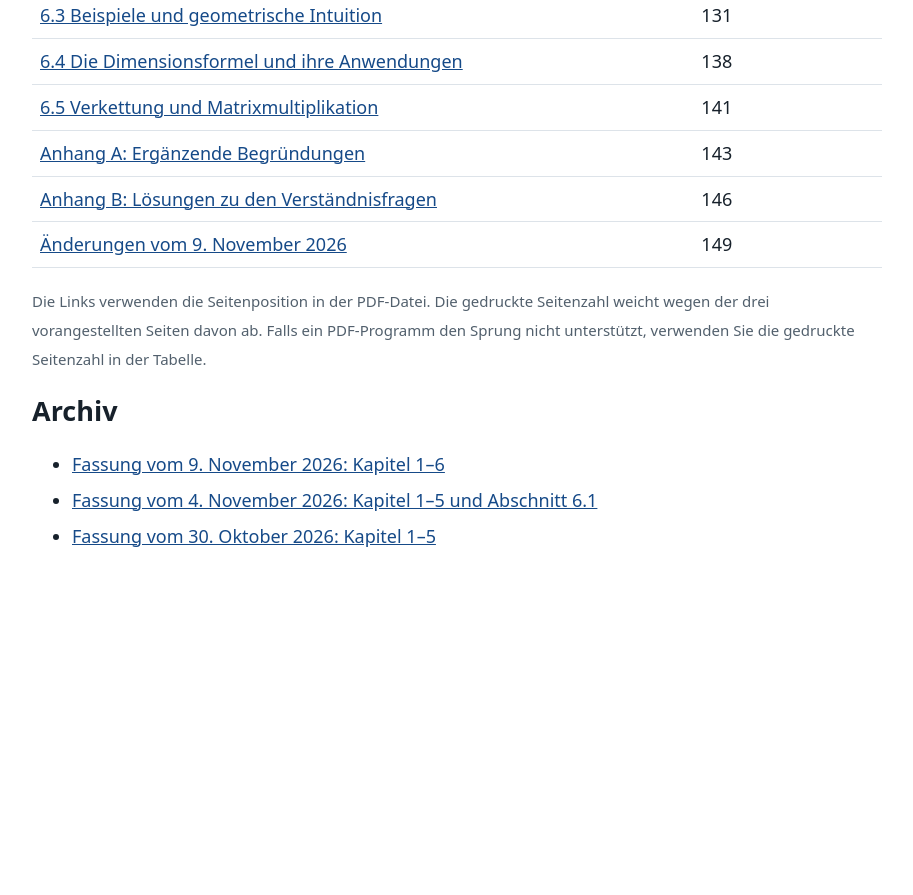
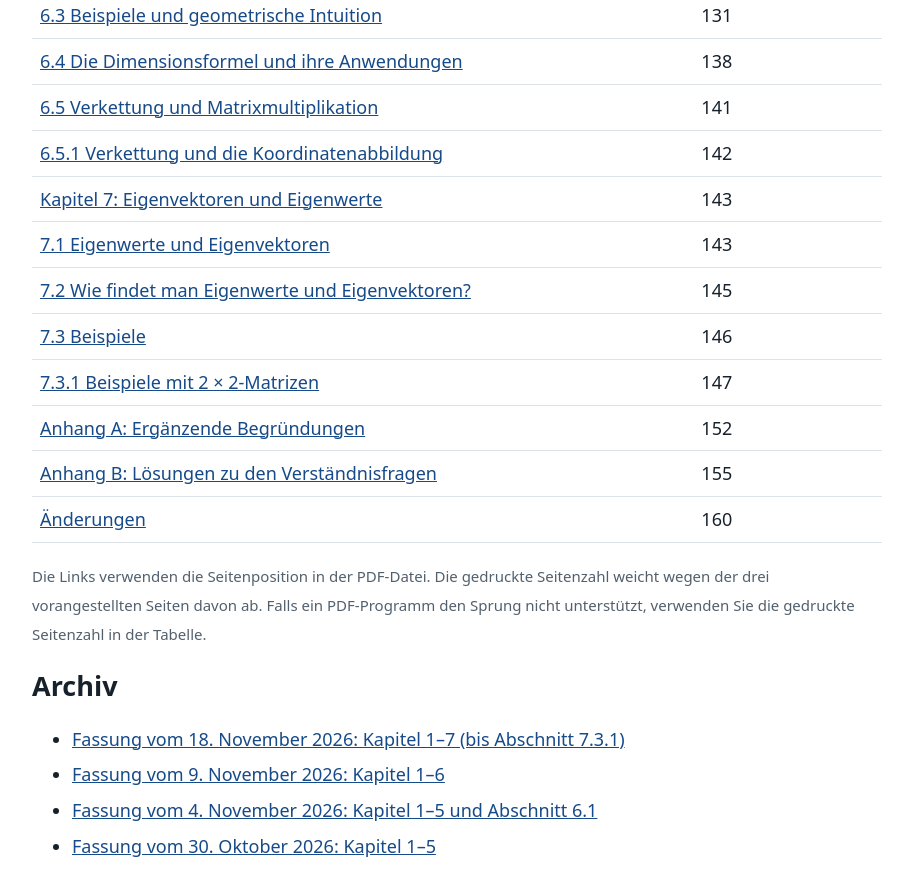
Before and after one commit to mennyaka/Teaching_Resources, a plain HTML site: page linear-algebra/index.html in a window 1280 px wide. Shown: the part 1119-2014 px from the top of the page, without its empty margins (183-1096 px from the left). Before the commit the page ends 1717 px from the top, so only its background shows below. Drawn offline with Linux system fonts and the light colour scheme.

Commit message:
Publish LA BAUG student script through section 7.3.1 (18 November 2026)
Include the coordinate map in 6.5.1, the approved eigenvalue material, appendices and concise changelog. Preserve the stable PDF link and add the dated archive.

```diff
--- a/linear-algebra/index.html
+++ b/linear-algebra/index.html
@@ -1,8 +1,8 @@
 <!doctype html>
 <html lang="de"><head><meta charset="utf-8"><meta name="viewport" content="width=device-width,initial-scale=1"><title>Lineare Algebra für D-BAUG</title><style>body{font:18px/1.6 system-ui,sans-serif;max-width:850px;margin:3rem auto;padding:0 1.2rem;color:#17212b}a{color:#164a88}h1,h2{line-height:1.2}small,.meta{color:#52606d}li{margin:.45rem 0}table{border-collapse:collapse;width:100%}td,th{text-align:left;padding:.5rem;border-bottom:1px solid #dde3e9}code{overflow-wrap:anywhere;font-size:.85em}</style></head><body><p><a href="../">Lehrmaterialien</a></p><h1>Lineare Algebra für D-BAUG</h1>
-<p>Begleitskript von Menny Akka Ginosar. Studierendenfassung: Kapitel 1–6, mit ergänzenden Begründungen und Lösungen im Anhang.</p>
-<p><strong><a href="LA-BAUG-Skript.pdf">Aktuelles Skript als PDF öffnen</a></strong> · 152 PDF-Seiten</p>
-<p class="meta">Stand: 9. November 2026. Dieser Link bleibt bei Aktualisierungen unverändert. Die Änderungsliste steht am Ende der PDF.</p>
+<p>Begleitskript von Menny Akka Ginosar. Studierendenfassung: Kapitel 1–7 (bis Abschnitt 7.3.1), mit ergänzenden Begründungen und Lösungen im Anhang.</p>
+<p><strong><a href="LA-BAUG-Skript.pdf">Aktuelles Skript als PDF öffnen</a></strong> · 163 PDF-Seiten</p>
+<p class="meta">Stand: 18. November 2026. Dieser Link bleibt bei Aktualisierungen unverändert. Die Änderungsliste steht am Ende der PDF.</p>
 <h2>Direkt zu einem Abschnitt</h2><table><thead><tr><th>Kapitel oder Abschnitt</th><th>Gedruckte Seite</th></tr></thead><tbody><tr><td><a href="LA-BAUG-Skript.pdf#page=4">Kapitel 1: Lineare Gleichungssysteme und Gauss</a></td><td>1</td></tr>
 <tr><td><a href="LA-BAUG-Skript.pdf#page=38">Kapitel 2: Matrizen</a></td><td>35</td></tr>
 <tr><td><a href="LA-BAUG-Skript.pdf#page=57">Kapitel 3: Quadratische Matrizen und die Inverse</a></td><td>54</td></tr>
@@ -20,11 +20,18 @@
 <tr><td><a href="LA-BAUG-Skript.pdf#page=134">6.3 Beispiele und geometrische Intuition</a></td><td>131</td></tr>
 <tr><td><a href="LA-BAUG-Skript.pdf#page=141">6.4 Die Dimensionsformel und ihre Anwendungen</a></td><td>138</td></tr>
 <tr><td><a href="LA-BAUG-Skript.pdf#page=144">6.5 Verkettung und Matrixmultiplikation</a></td><td>141</td></tr>
-<tr><td><a href="LA-BAUG-Skript.pdf#page=146">Anhang A: Ergänzende Begründungen</a></td><td>143</td></tr>
-<tr><td><a href="LA-BAUG-Skript.pdf#page=149">Anhang B: Lösungen zu den Verständnisfragen</a></td><td>146</td></tr>
-<tr><td><a href="LA-BAUG-Skript.pdf#page=152">Änderungen vom 9. November 2026</a></td><td>149</td></tr></tbody></table>
+<tr><td><a href="LA-BAUG-Skript.pdf#page=145">6.5.1 Verkettung und die Koordinatenabbildung</a></td><td>142</td></tr>
+<tr><td><a href="LA-BAUG-Skript.pdf#page=146">Kapitel 7: Eigenvektoren und Eigenwerte</a></td><td>143</td></tr>
+<tr><td><a href="LA-BAUG-Skript.pdf#page=146">7.1 Eigenwerte und Eigenvektoren</a></td><td>143</td></tr>
+<tr><td><a href="LA-BAUG-Skript.pdf#page=148">7.2 Wie findet man Eigenwerte und Eigenvektoren?</a></td><td>145</td></tr>
+<tr><td><a href="LA-BAUG-Skript.pdf#page=149">7.3 Beispiele</a></td><td>146</td></tr>
+<tr><td><a href="LA-BAUG-Skript.pdf#page=150">7.3.1 Beispiele mit 2 × 2-Matrizen</a></td><td>147</td></tr>
+<tr><td><a href="LA-BAUG-Skript.pdf#page=155">Anhang A: Ergänzende Begründungen</a></td><td>152</td></tr>
+<tr><td><a href="LA-BAUG-Skript.pdf#page=158">Anhang B: Lösungen zu den Verständnisfragen</a></td><td>155</td></tr>
+<tr><td><a href="LA-BAUG-Skript.pdf#page=163">Änderungen</a></td><td>160</td></tr></tbody></table>
 <p><small>Die Links verwenden die Seitenposition in der PDF-Datei. Die gedruckte Seitenzahl weicht wegen der drei vorangestellten Seiten davon ab. Falls ein PDF-Programm den Sprung nicht unterstützt, verwenden Sie die gedruckte Seitenzahl in der Tabelle.</small></p>
 <h2>Archiv</h2><ul>
+<li><a href="LA-BAUG-2026-11-18.pdf">Fassung vom 18. November 2026: Kapitel 1–7 (bis Abschnitt 7.3.1)</a></li>
 <li><a href="LA-BAUG-2026-11-09.pdf">Fassung vom 9. November 2026: Kapitel 1–6</a></li>
 <li><a href="LA-BAUG-2026-11-04.pdf">Fassung vom 4. November 2026: Kapitel 1–5 und Abschnitt 6.1</a></li>
 <li><a href="LA-BAUG-Kapitel-1-5-2026-10-30.pdf">Fassung vom 30. Oktober 2026: Kapitel 1–5</a></li>
```
Also changed, not shown: linear-algebra/manifest.json, 2 other files.
